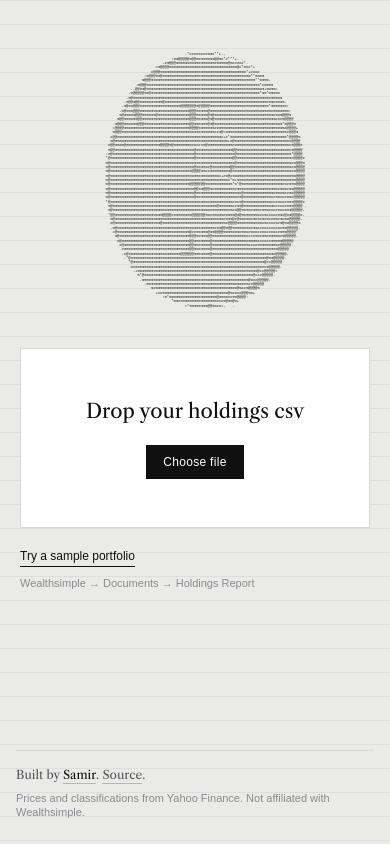
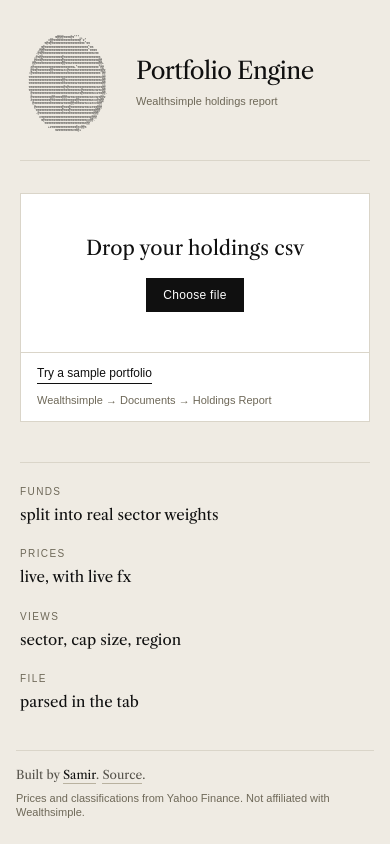
Before and after one commit to sam1r-m/portfolio-engine, a Next.js app: page / in a window 390 px wide. Built offline with nearby package versions, Linux system fonts and the light colour scheme; a web font is replaced by a local one.

Commit message:
Fix ascii art and rehaul landing page

```diff
--- a/app/globals.css
+++ b/app/globals.css
@@ -2,26 +2,25 @@
 @import "shadcn/tailwind.css";
 
 /*
-  White panels on ruled ground, hairline rules, one ultramarine.
+  White panels on warm bone, hairline rules, one ultramarine.
   Libre Caslon for words, Azeret Mono for anything measured.
   Light only, because this gets read at a desk in daylight.
 */
 :root {
-  --ground: #eaeae8;
+  --ground: #efebe3;
   --panel: #ffffff;
-  --panel-sunk: #f5f5f3;
+  --panel-sunk: #f6f3ed;
 
   --ink: #101010;
-  --ink-2: #55565a;
-  --ink-3: #8a8b8f;
+  --ink-2: #55524a;
+  --ink-3: #6e6858;
 
-  --rule: #d8d9d6;
-  --rule-strong: #b6b7b3;
-  --rule-faint: rgb(16 16 16 / 0.055);
+  --rule: #dad5c9;
+  --rule-strong: #b9b2a0;
 
   --accent: #2340d8;
   --accent-ink: #1b33ab;
-  --accent-wash: #e6e9fc;
+  --accent-wash: #e5e8fb;
 
   --pos: #0e7a32;
   --neg: #c22f2f;
@@ -93,14 +92,8 @@
     -webkit-text-size-adjust: 100%;
   }
 
-  /* Ledger ruling on the type rhythm, the paper this gets read on. */
   body {
     background-color: var(--ground);
-    background-image: repeating-linear-gradient(
-      to bottom,
-      var(--rule-faint) 0 1px,
-      transparent 1px 24px
-    );
     color: var(--ink);
     overflow-x: hidden;
     font-synthesis-weight: none;
--- a/app/page.tsx
+++ b/app/page.tsx
@@ -3,24 +3,64 @@
 import { DemoPortfolioPanel } from "@/components/import/demo-portfolio-panel";
 import { Dropzone } from "@/components/import/dropzone";
 
+const SPEC = [
+  { label: "Funds", value: "split into real sector weights" },
+  { label: "Prices", value: "live, with live fx" },
+  { label: "Views", value: "sector, cap size, region" },
+  { label: "File", value: "parsed in the tab" },
+];
+
 export default function Home() {
   return (
-    <main className="mx-auto flex max-w-xl flex-col px-5 py-12 sm:py-16">
-      <h1 className="sr-only">Portfolio Engine</h1>
+    <main className="mx-auto w-full max-w-3xl px-5 py-8 sm:px-8 sm:py-10">
+      <header className="flex items-center justify-between gap-6 border-b border-rule pb-6">
+        <div className="flex items-center gap-5 sm:gap-7">
+          <AsciiCoinLoop
+            className="w-24 shrink-0 sm:w-32"
+            maxHeight={176}
+            narrowMaxHeight={124}
+          />
+          <div>
+            <h1 className="text-2xl leading-none tracking-tight sm:text-[2rem]">
+              Portfolio Engine
+            </h1>
+            <p className="ui mt-2.5 text-[11px] text-ink-3">
+              Wealthsimple holdings report
+            </p>
+          </div>
+        </div>
+        <a
+          href="https://github.com/sam1r-m/portfolio-engine"
+          target="_blank"
+          rel="noreferrer"
+          className="ui hidden text-[11px] text-ink-3 transition-colors hover:text-ink sm:block"
+        >
+          Source
+        </a>
+      </header>
 
-      <AsciiCoinLoop />
-
-      <div className="mt-10 space-y-3">
-        <Dropzone />
+      <div className="mt-8 space-y-3 sm:mt-10">
+        <Dropzone
+          footer={
+            <>
+              <DemoPortfolioPanel />
+              <p className="ui text-[11px] text-ink-3">
+                Wealthsimple → Documents → Holdings Report
+              </p>
+            </>
+          }
+        />
         <ContinueToDashboard />
       </div>
 
-      <div className="mt-5 flex flex-wrap items-baseline justify-between gap-x-6 gap-y-2">
-        <DemoPortfolioPanel />
-        <p className="ui text-[11px] text-ink-3">
-          Wealthsimple → Documents → Holdings Report
-        </p>
-      </div>
+      <dl className="mt-10 grid gap-x-8 gap-y-6 border-t border-rule pt-6 sm:grid-cols-2 lg:grid-cols-4">
+        {SPEC.map(({ label, value }) => (
+          <div key={label}>
+            <dt className="label">{label}</dt>
+            <dd className="mt-2 text-[15px] leading-snug">{value}</dd>
+          </div>
+        ))}
+      </dl>
     </main>
   );
 }
--- a/components/import/dropzone.tsx
+++ b/components/import/dropzone.tsx
@@ -1,16 +1,16 @@
 "use client";
 
+import type { ReactNode } from "react";
 import { useRef, useState } from "react";
 import { useLoadHoldings } from "@/components/import/use-load-holdings";
 import { cn } from "@/lib/utils";
 
-export function Dropzone() {
+export function Dropzone({ footer }: { footer?: ReactNode }) {
   const inputRef = useRef<HTMLInputElement>(null);
   const [dragging, setDragging] = useState(false);
   const { loadFromFile, error, loading } = useLoadHoldings();
 
   return (
-    <div>
     <div
       onDragOver={(e) => {
         e.preventDefault();
@@ -24,12 +24,13 @@
         if (file) await loadFromFile(file);
       }}
       className={cn(
-          "flex flex-col items-center justify-center gap-5 border px-6 py-12 text-center transition-colors duration-200",
+        "border transition-colors duration-200",
         dragging
           ? "border-accent bg-accent-wash"
           : "border-rule bg-panel hover:border-rule-strong",
       )}
     >
+      <div className="flex flex-col items-center gap-4 px-6 py-10 text-center">
         <p className="text-xl">
           {loading ? "Reading…" : "Drop your holdings csv"}
         </p>
@@ -53,10 +54,16 @@
         >
           Choose file
         </button>
+
+        {error ? (
+          <p className="ui max-w-md text-xs leading-relaxed text-neg">{error}</p>
+        ) : null}
       </div>
 
-      {error ? (
-        <p className="ui mt-3 text-xs leading-relaxed text-neg">{error}</p>
+      {footer ? (
+        <div className="flex flex-wrap items-baseline justify-between gap-x-6 gap-y-2 border-t border-rule px-4 py-3 sm:px-5">
+          {footer}
+        </div>
       ) : null}
     </div>
   );
--- a/components/landing/ascii-coin-loop.tsx
+++ b/components/landing/ascii-coin-loop.tsx
@@ -16,8 +16,9 @@
 
 /**
  * The export pads every frame out to a fixed canvas, so a third of the box is
- * blank. Crop to the tightest window that holds the art in any frame, the
- * same crop for all of them, or the coin would jitter.
+ * blank. Crop to the tightest window that holds the art in any frame, then pad
+ * every line back out to that exact width. Ragged lines would make the <pre>
+ * resize frame to frame, which is what made the coin wander.
  */
 const frames: string[] = (() => {
   const all: string[][] = rawFrames.map((f: string) => f.split("\n"));
@@ -38,17 +39,49 @@
   }
   if (!Number.isFinite(left) || !Number.isFinite(top)) return rawFrames;
 
+  const width = right - left;
   return all.map((lines) =>
     lines
       .slice(top, bottom + 1)
-      .map((line) => line.slice(left, right).trimEnd())
+      .map((line) => line.slice(left, right).padEnd(width, " "))
       .join("\n"),
   );
 })();
 
-const isNarrowViewport = () =>
-  typeof window !== "undefined" &&
-  window.matchMedia("(max-width: 1023px)").matches;
+/**
+ * Half-resolution frames for small renders. Below roughly 5px a row, the glyphs
+ * collapse into stripes, so drop every other row and column and let each
+ * remaining character be twice the size. Same shape, still readable.
+ */
+const halfFrames: string[] = frames.map((frame) =>
+  frame
+    .split("\n")
+    .filter((_, row) => row % 2 === 0)
+    .map((line) =>
+      line
+        .split("")
+        .filter((_, col) => col % 2 === 0)
+        .join(""),
+    )
+    .join("\n"),
+);
+
+const ROWS = frames[0]?.split("\n").length ?? 1;
+/** Below this many pixels per row, characters stop resolving. */
+const LEGIBLE_ROW_PX = 5;
+
+function subscribeNarrow(onStoreChange: () => void) {
+  const mq = window.matchMedia("(max-width: 1023px)");
+  mq.addEventListener("change", onStoreChange);
+  return () => mq.removeEventListener("change", onStoreChange);
+}
+
+const useNarrow = () =>
+  useSyncExternalStore(
+    subscribeNarrow,
+    () => window.matchMedia("(max-width: 1023px)").matches,
+    () => false,
+  );
 
 function subscribeReducedMotion(onStoreChange: () => void) {
   const mq = window.matchMedia("(prefers-reduced-motion: reduce)");
@@ -65,7 +98,15 @@
 }
 
 /** Frames come out of ascii-mation. The wrapper scales them to fit the column. */
-export function AsciiCoinLoop({ className }: { className?: string }) {
+export function AsciiCoinLoop({
+  className,
+  maxHeight = 380,
+  narrowMaxHeight = 260,
+}: {
+  className?: string;
+  maxHeight?: number;
+  narrowMaxHeight?: number;
+}) {
   const wrapRef = useRef<HTMLAnchorElement>(null);
   const innerRef = useRef<HTMLDivElement>(null);
   const preRef = useRef<HTMLPreElement>(null);
@@ -76,11 +117,14 @@
     reducedMotionServerSnapshot,
   );
 
+  const cap = useNarrow() ? narrowMaxHeight : maxHeight;
+  const source = cap / ROWS < LEGIBLE_ROW_PX ? halfFrames : frames;
+
   const applyScale = useCallback(() => {
     const wrap = wrapRef.current;
     const inner = innerRef.current;
     const pre = preRef.current;
-    if (!wrap || !inner || !pre || !frames.length) return;
+    if (!wrap || !inner || !pre) return;
 
     const cs = getComputedStyle(wrap);
     const padX =
@@ -92,50 +136,48 @@
     const ph = pre.offsetHeight;
     if (pw < 1 || ph < 1) return;
 
-    // Bound by height as well as width. The frames are taller than they are
-    // wide, so fitting the column alone runs the coin off the fold.
-    const narrow = isNarrowViewport();
-    const s = Math.min(cw / pw, (narrow ? 260 : 380) / ph, narrow ? 1.35 : 2.4);
+    const s = Math.min(cw / pw, cap / ph);
     inner.style.transform = `scale(${s})`;
     inner.style.transformOrigin = "top left";
-    // Scaling from the corner leaves the art hard left, so recentre by hand.
+    // Scaling from the corner pins the art left, so recentre it by hand.
     inner.style.marginLeft = `${Math.max((cw - pw * s) / 2, 0)}px`;
 
     const nextH = Math.ceil(ph * s);
     setBoxH((prev) => (prev === nextH ? prev : nextH));
-  }, []);
+  }, [cap]);
 
   useLayoutEffect(() => {
     const pre = preRef.current;
-    if (pre && frames.length) pre.textContent = frames[0];
+    if (pre && source.length) pre.textContent = source[0];
     applyScale();
     const id = requestAnimationFrame(() => applyScale());
     return () => cancelAnimationFrame(id);
-  }, [applyScale]);
+  }, [applyScale, source]);
 
   useEffect(() => {
     const wrap = wrapRef.current;
     if (!wrap) return;
     const ro = new ResizeObserver(() => applyScale());
     ro.observe(wrap);
-    return () => ro.disconnect();
+    // The first measure lands on the fallback face, whose metrics differ from
+    // the real one, so scale again once the webfont is actually in.
+    let cancelled = false;
+    void document.fonts?.ready.then(() => {
+      if (!cancelled) applyScale();
+    });
+    return () => {
+      cancelled = true;
+      ro.disconnect();
+    };
   }, [applyScale]);
 
   useEffect(() => {
-    const mq = window.matchMedia("(max-width: 1023px)");
-    const onChange = () => applyScale();
-    mq.addEventListener("change", onChange);
-    return () => mq.removeEventListener("change", onChange);
-  }, [applyScale]);
-
-  useEffect(() => {
-    if (!frames.length) return;
+    if (!source.length) return;
     const pre = preRef.current;
     if (!pre) return;
 
     if (prefersReducedMotion) {
-      pre.textContent = frames[0];
-      requestAnimationFrame(applyScale);
+      pre.textContent = source[0];
       return;
     }
 
@@ -145,18 +187,17 @@
     let id: number;
 
     const tick = (now: number) => {
-      const i = Math.floor((now - start) / frameMs) % frames.length;
+      const i = Math.floor((now - start) / frameMs) % source.length;
       if (i !== lastIndex) {
         lastIndex = i;
-        pre.textContent = frames[i];
-        requestAnimationFrame(applyScale);
+        pre.textContent = source[i];
       }
       id = requestAnimationFrame(tick);
     };
 
     id = requestAnimationFrame(tick);
     return () => cancelAnimationFrame(id);
-  }, [applyScale, prefersReducedMotion]);
+  }, [prefersReducedMotion, source]);
 
   return (
     <a
```
Lines whose indentation alone changed are shown as unchanged.
